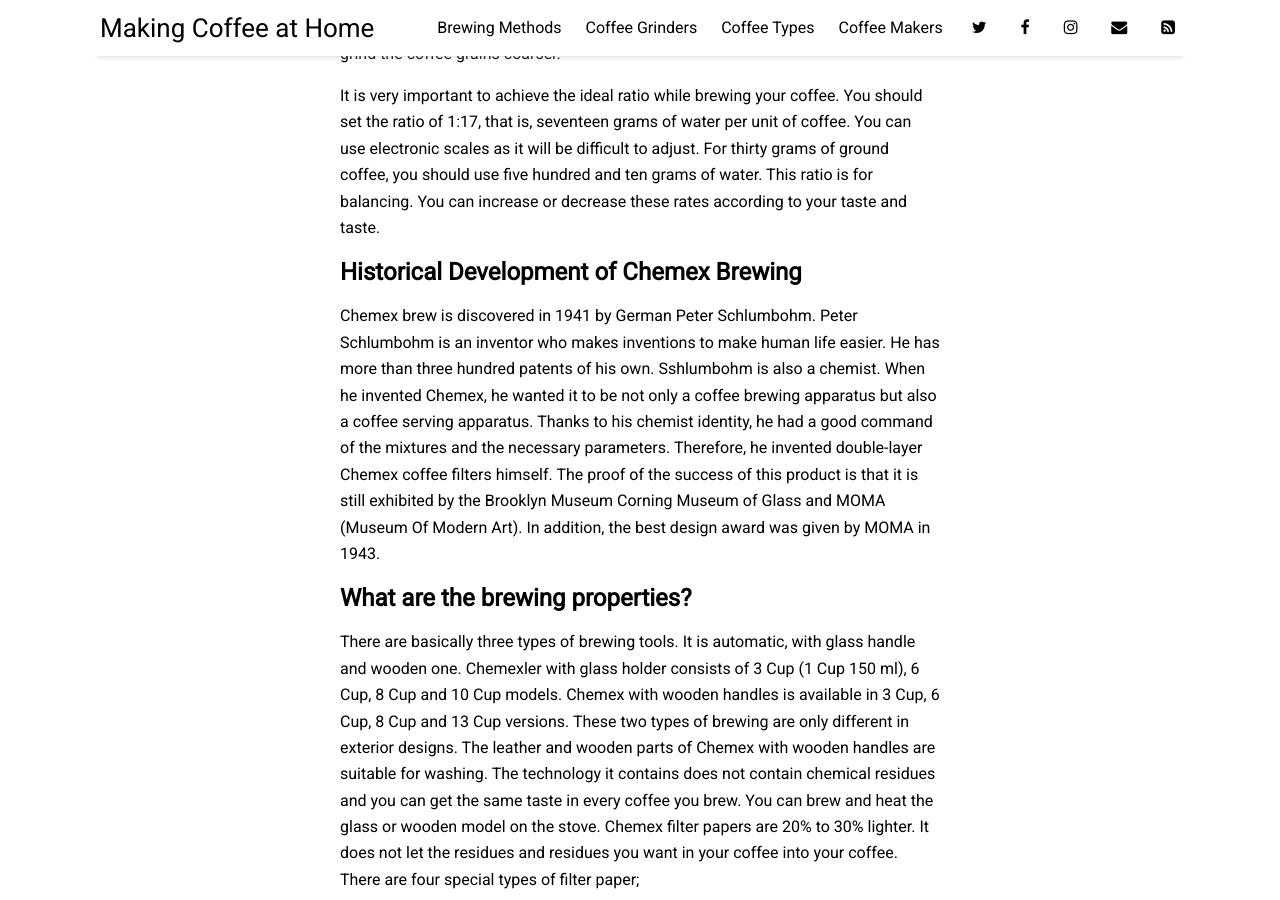
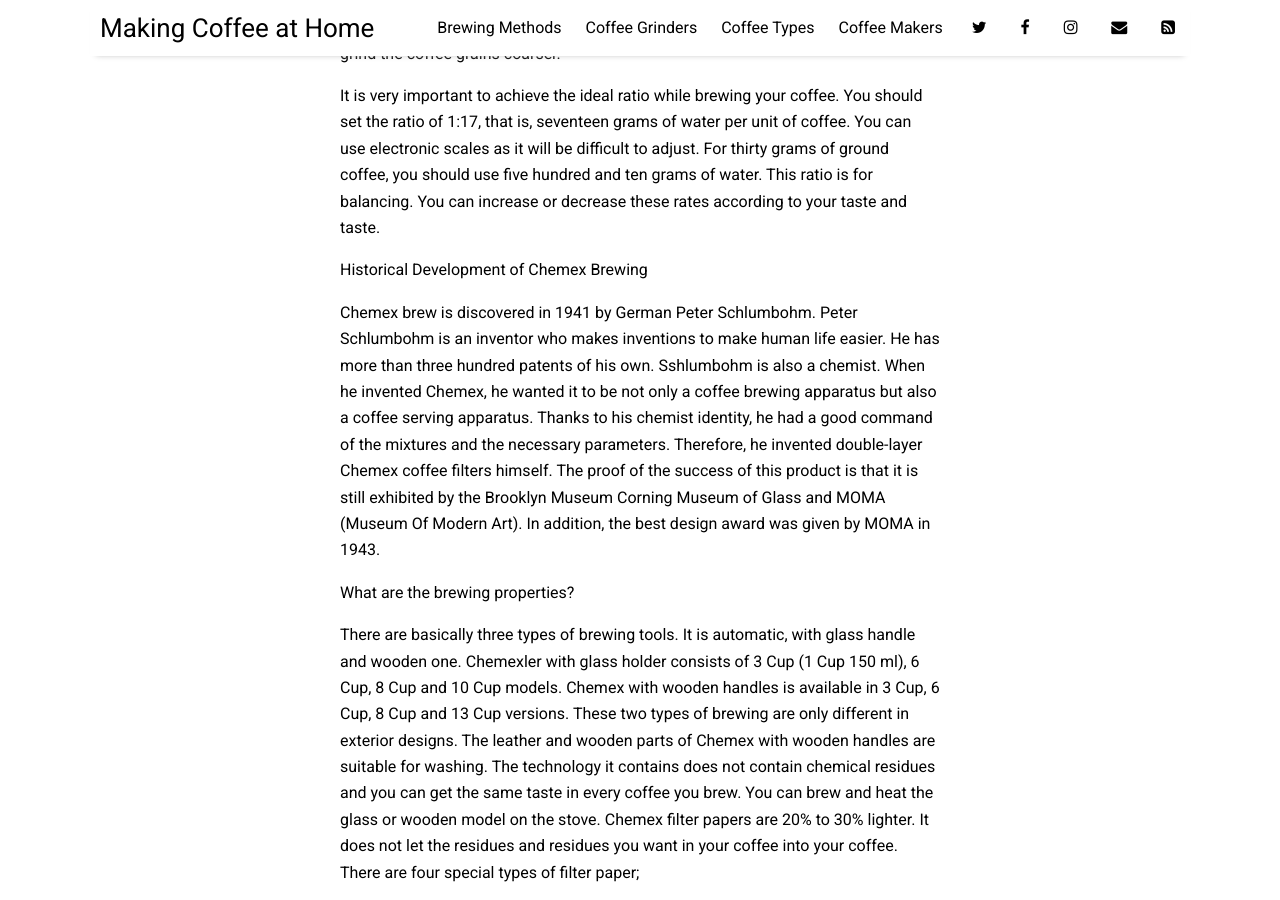
Before and after one commit to making-coffee/making-coffee.github.io, a Jekyll site: the page built from _posts/2020-10-25-chemex-brewing.md, in a window 1280 px wide and 900 px high, scrolled down 735 px. Built offline with Jekyll 4.4.1, drawn with Linux system fonts in a browser that asks for light colours; nearby versions of some CDN libraries.

Commit message:
Fix error

```diff
--- a/_includes/head.html
+++ b/_includes/head.html
@@ -29,7 +29,7 @@
 
   <!-- Google Analytics -->
   {% include google-analytics.html %}
-  <!-- Global site tag (gtag.js) - Google Analytics -->
+
 
 
   <!-- Use Jekyll SEO plugin -->
--- a/_posts/2020-10-25-chemex-brewing.md
+++ b/_posts/2020-10-25-chemex-brewing.md
@@ -13,11 +13,11 @@
 
 It is very important to achieve the ideal ratio while brewing your coffee. You should set the ratio of 1:17, that is, seventeen grams of water per unit of coffee. You can use electronic scales as it will be difficult to adjust. For thirty grams of ground coffee, you should use five hundred and ten grams of water. This ratio is for balancing. You can increase or decrease these rates according to your taste and taste.
 
-## Historical Development of Chemex Brewing
+Historical Development of Chemex Brewing
 
 Chemex brew is discovered in 1941 by German Peter Schlumbohm. Peter Schlumbohm is an inventor who makes inventions to make human life easier. He has more than three hundred patents of his own. Sshlumbohm is also a chemist. When he invented Chemex, he wanted it to be not only a coffee brewing apparatus but also a coffee serving apparatus. Thanks to his chemist identity, he had a good command of the mixtures and the necessary parameters. Therefore, he invented double-layer Chemex coffee filters himself. The proof of the success of this product is that it is still exhibited by the Brooklyn Museum Corning Museum of Glass and MOMA (Museum Of Modern Art). In addition, the best design award was given by MOMA in 1943.
 
-## What are the brewing properties?
+What are the brewing properties?
 
 There are basically three types of brewing tools. It is automatic, with glass handle and wooden one. Chemexler with glass holder consists of 3 Cup (1 Cup 150 ml), 6 Cup, 8 Cup and 10 Cup models. Chemex with wooden handles is available in 3 Cup, 6 Cup, 8 Cup and 13 Cup versions. These two types of brewing are only different in exterior designs. The leather and wooden parts of Chemex with wooden handles are suitable for washing. The technology it contains does not contain chemical residues and you can get the same taste in every coffee you brew. You can brew and heat the glass or wooden model on the stove. Chemex filter papers are 20% to 30% lighter. It does not let the residues and residues you want in your coffee into your coffee. There are four special types of filter paper;
 
@@ -26,7 +26,7 @@
  Pre-folded straw square filter happens to all models except 3 cup
  Unfolded round white filter Suitable for all models except 3 cups
 
-## How to Brew Coffee with Chemex?
+How to Brew Coffee with Chemex?
 
 As a first step, heat five hundred and ten grams of water. If you want to heat the glass container and wet the filter, start by heating more water.
 Have thirty grams of ground coffee ready. The ground thickness of this coffee may be a little coarser than Drip Over coffee and a little thinner than the French Press.
@@ -36,7 +36,7 @@
 Finally, gradually add the remaining water. Do not fill to the brim. At least three cm of space remain. If you think that the water you have added is missing or too much, you can check it with an electronic scale.
 As a last step, remove the filter paper. Serve your Chemex coffee.
 
-## Important Points to Consider
+Important Points to Consider
 
 If you have any remaining coffee, you can keep it warm by storing it in a thermal jug. Heating the coffee on the fire or with an electric heater can spoil the taste of the coffee. You can also use metal filters instead of paper filters. There is no big difference in terms of taste. You can use it again by cleaning. It is very easy to clean. For wooden models, do not forget to remove the leather apparatus and wood holding apparatus before cleaning. You can also choose to wash it in the dishwasher.
 
```
